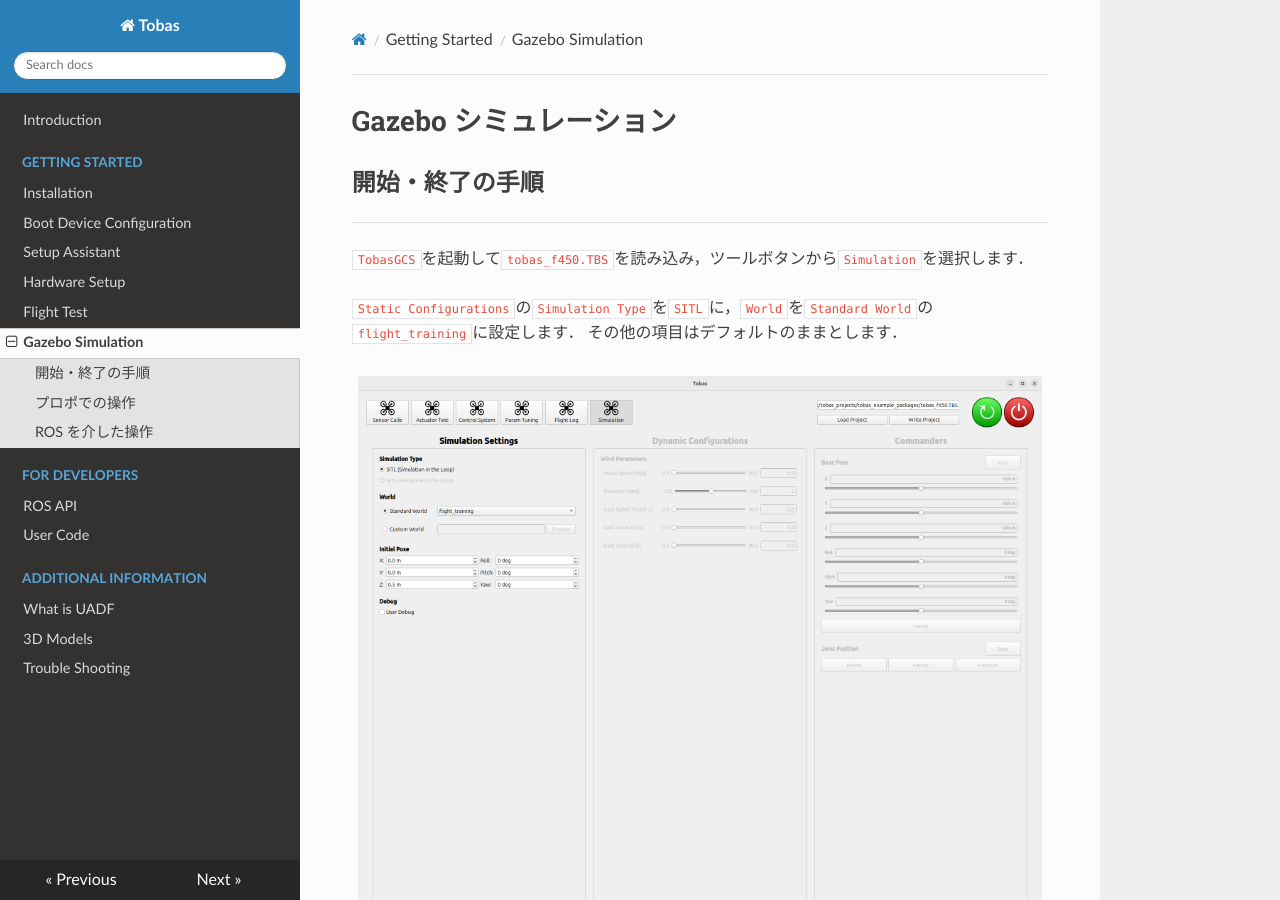
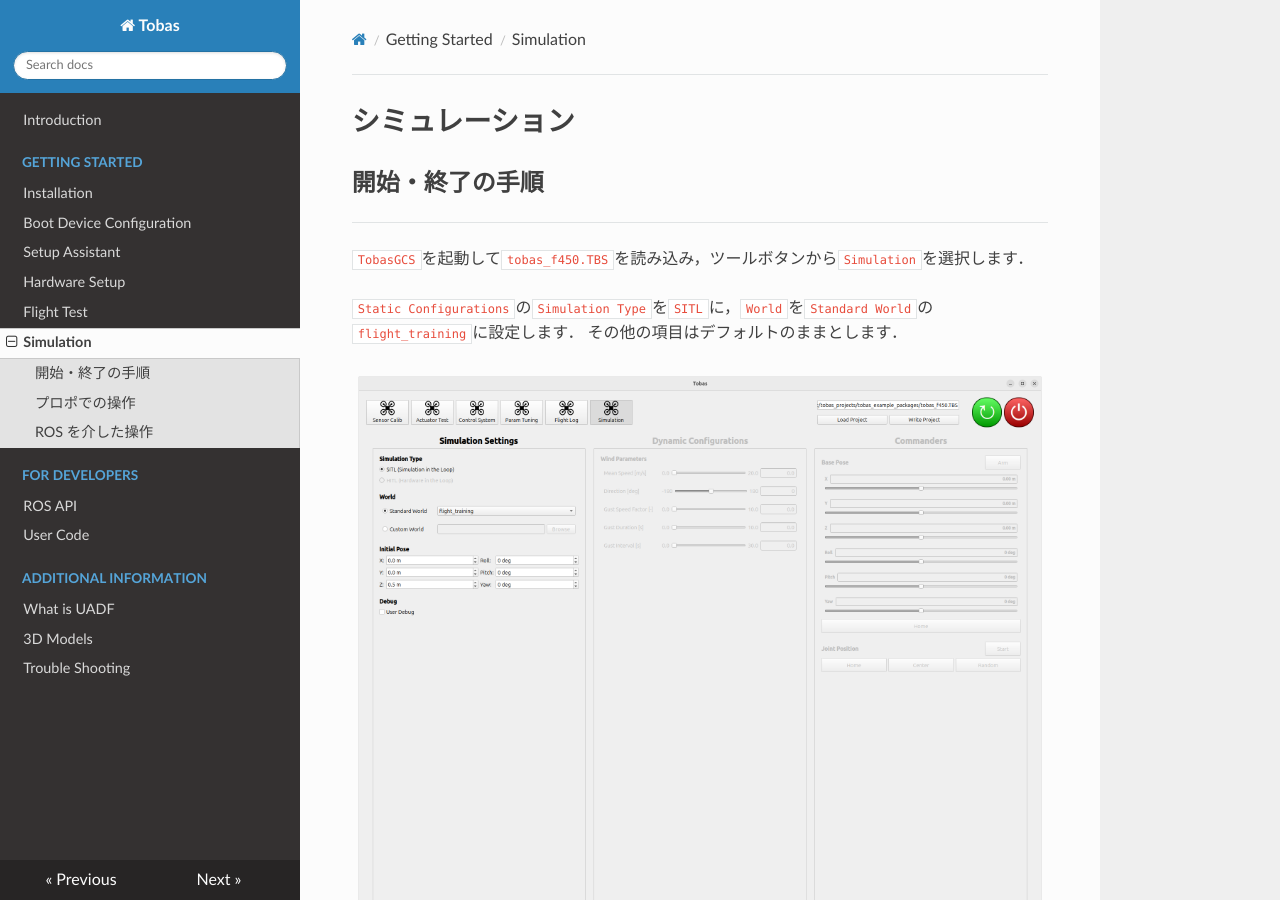
Before and after one commit to TobasFlightControl/tobas_wiki_ja, an MkDocs documentation site: the page built from docs/simulation.md, in a window 1280 px wide and 900 px high. Built offline with MkDocs 1.6.1, drawn with Linux system fonts in a browser that asks for light colours; nearby versions of some CDN libraries.

Commit message:
rename: Gazebo Simulation -> Simulation

```diff
--- a/docs/gazebo_simulation.md
+++ b/docs/simulation.md
@@ -1,4 +1,4 @@
-# Gazebo シミュレーション
+# シミュレーション
 
 ## 開始・終了の手順
 
--- a/mkdocs.yaml
+++ b/mkdocs.yaml
@@ -8,7 +8,7 @@ nav:
       - Setup Assistant: setup_assistant.md
       - Hardware Setup: hardware_setup.md
       - Flight Test: flight_test.md
-      - Gazebo Simulation: gazebo_simulation.md
+      - Simulation: simulation.md
   - For Developers:
       - ROS API: ros_api.md
       - User Code: user_code.md
```
